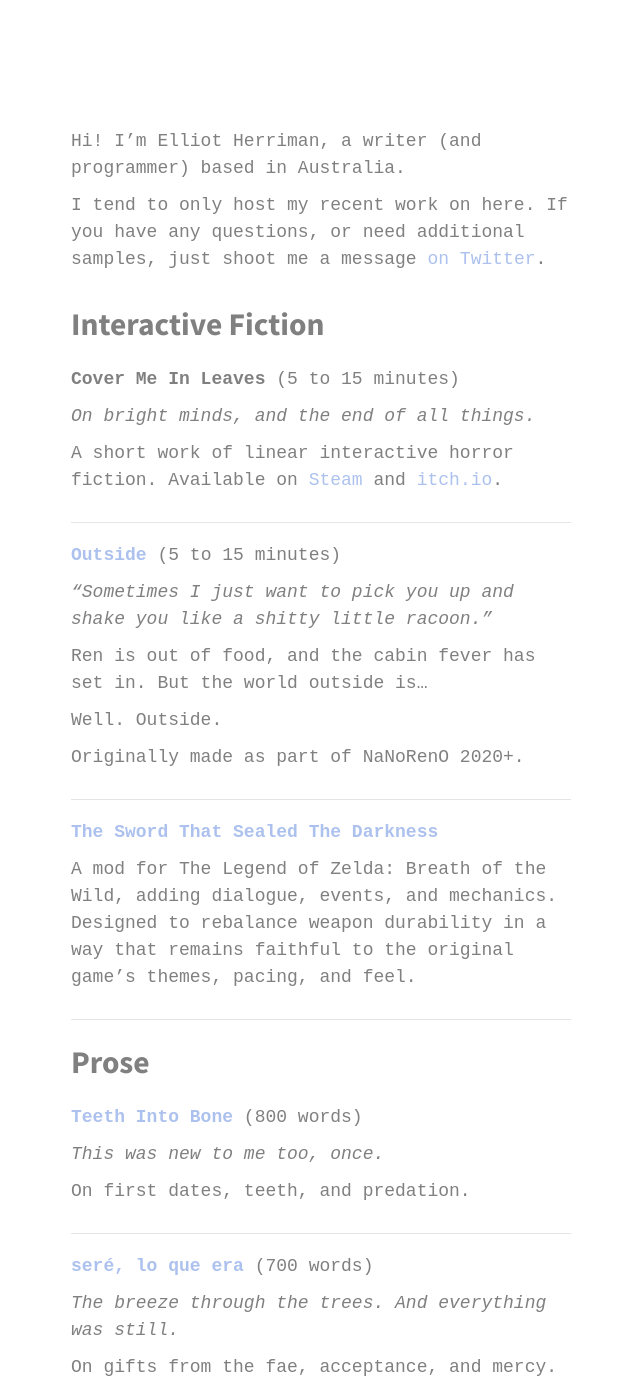
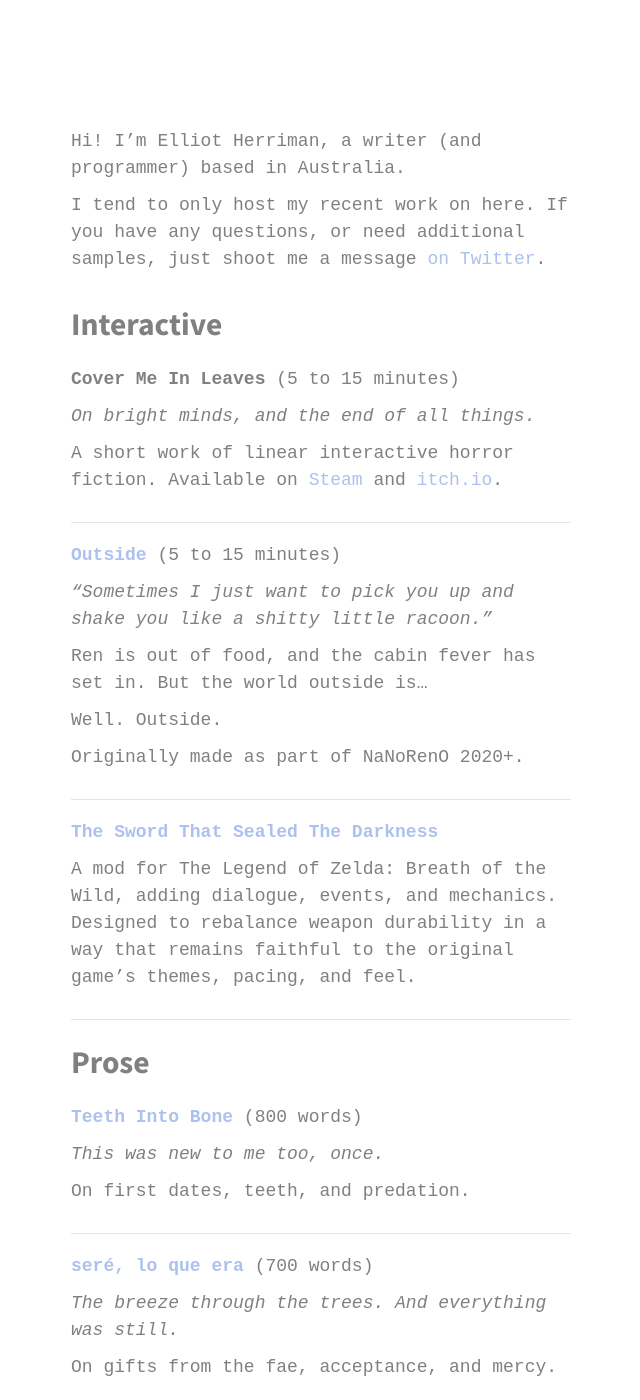
Before and after one commit to elliotherriman/website, a Jekyll site: the page built from writing.md, in a window 1280 px wide and 1400 px high. Shown: the whole window, without its empty margins (319-959 px from the left). Built offline with Jekyll 4.4.1, drawn with Linux system fonts in a browser that asks for light colours; nearby versions of some CDN libraries; some web fonts are replaced.

Commit message:
Update writing.md

```diff
--- a/writing.md
+++ b/writing.md
@@ -9,7 +9,7 @@ Hi! I'm Elliot Herriman, a writer (and programmer) based in Australia.
 
 I tend to only host my recent work on here. If you have any questions, or need additional samples, just shoot me a message [on Twitter](https://twitter.com/elliotherriman).
 
-**Interactive Fiction**
+**Interactive**
 ---
 
 **Cover Me In Leaves** (5 to 15 minutes)
```
Also changed, not shown: other parts of writing.md (+1 -1 lines).
